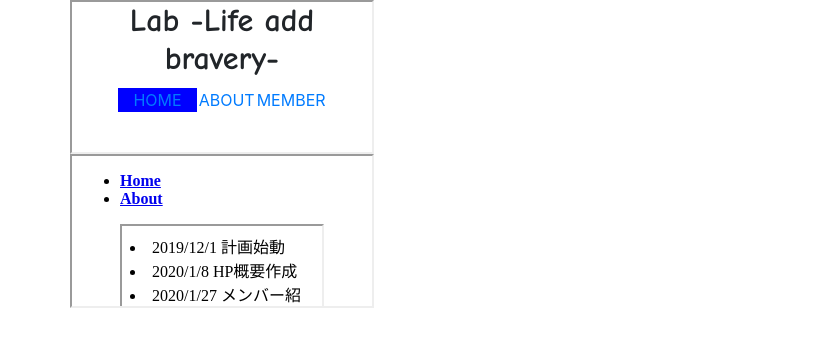
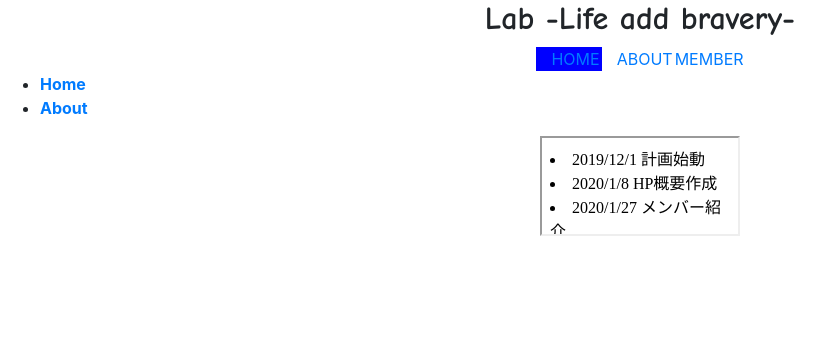
Before and after one commit to Valadish/valab, a plain HTML site: page index.html in a window 1280 px wide. Shown: the whole page, without its empty margins (0-834 px from the left). Drawn offline with nearby package versions, Linux system fonts and the light colour scheme.

Commit message:
ヘッダー部分を共通コンポーネント化した

```diff
--- a/title.html
+++ b/header.html
@@ -36,12 +36,12 @@
 				</div>
 				</td>
 				<td>
-				<a href="HPabout.html"target="main">
+				<a href="HPabout.html"target="#main">
 				ABOUT
 				</a>
 				</td>
 				<td>
-				<a href="character.html"target="main">
+				<a href="character.html"target="#main">
 				MEMBER
 				</a>
 				</td>
--- a/index.html
+++ b/index.html
@@ -11,18 +11,18 @@
 <script src="https://ajax.googleapis.com/ajax/libs/jquery/1.11.3/jquery.min.js"></script>
 <!-- BootstrapのJS読み込み -->
 <script src="js/bootstrap.min.js"></script>
+<!-- 共通コンポーネント導入 -->
+<script type="text/javascript">
+	$(function() {
+		$("#header").load("header.html");
+	});
+	$(function() {
+		$("#main").load("main.html");
+	});
+</script>
 </head>
-<!-- frameset rowsで全体の何％をframe srcで表示するというようにしている -->
-<div class="container">
-	<div class="row">
-		<iframe src="title.html"></iframe>
-	</div>
-	<div class="row">
-		<iframe src="menu.html"></iframe>
-	</div>
-</div>
-<!--  <frameset rows="30%,70%">
-<frame src="title.html">
-<frame src="menu.html" name="main">
-</frameset>
-</html>-->
+<script src="jquery-3.2.1.min.js"></script>
+
+<div id="header"></div>
+<div id="main"></div>
+</html>
```
Also changed, not shown: main.html (renamed from menu.html).
